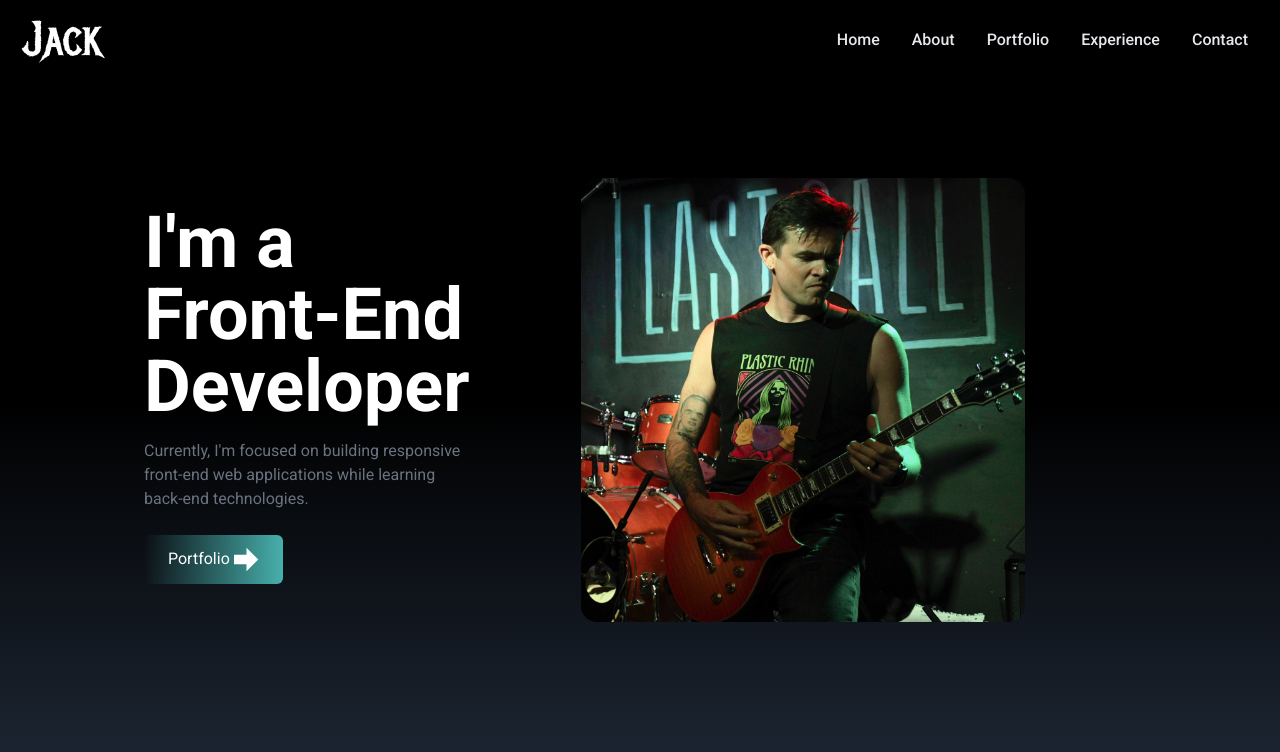
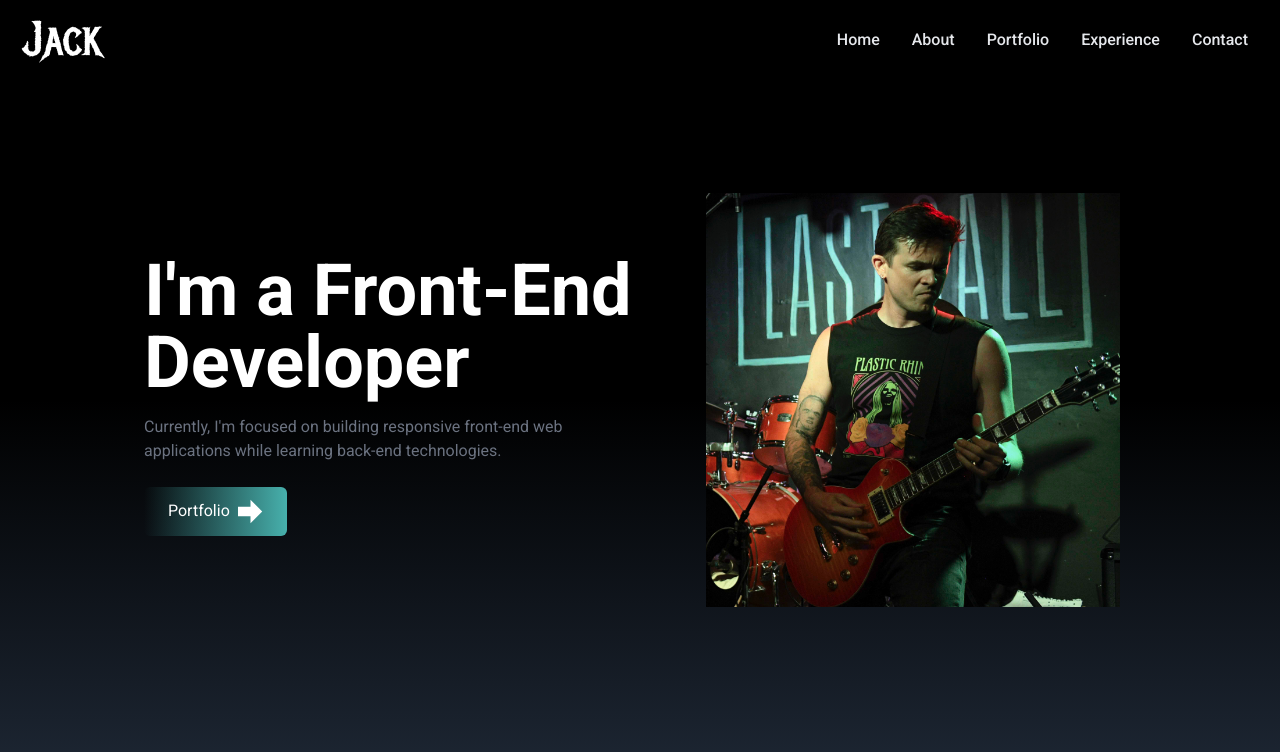
Before and after one commit to jackrobert0220/portfolio-react-tailwind, a React (Create React App) app: page / in a window 1280 px wide. Shown: the top 752 px of the page. Built offline with nearby package versions, Linux system fonts and the light colour scheme.

Commit message:
fixing size issues

```diff
--- a/src/components/Home.jsx
+++ b/src/components/Home.jsx
@@ -9,7 +9,7 @@ const Home = () => {
       className="h-screen w-full bg-gradient-to-b from-black via-black to-gray-800"
     >
       <div className="max-w-screen-lg mx-auto flex flex-col items-center justify-center h-full px-4 md:flex-row">
-        <div className="flex flex-col justify-center sm:h-full md:h-2/3">
+        <div className="flex flex-col justify-center md:h-2/3">
           <h2 className="text-4xl sm:text-7xl font-bold text-white">I'm a Front-End Developer</h2>
           <p className="text-gray-500 py-4 max-w-md">
             Currently, I'm focused on building responsive front-end web
@@ -20,13 +20,13 @@ const Home = () => {
             <button className="group text-white w-fit px-6 py-3 my-2 flex items-cenetr rounded-md bg-gradient-to-l from-[#47B0AC] to-black-100 cursor-pointer">
               Portfolio
               <span className="group-hover:rotate-90 duration-300">
-                <ImArrowRight size={25} className="ml-1" />
+                <ImArrowRight size={25} className="ml-2" />
               </span>
             </button>
           </div>
         </div>
-        <div>
-          <img src={HeroImage} alt="Jack Glazer playing the guitar at a live event" className="rounded-2xl mx-auto w-2/3 md:w-[10] mt-4 sm:mt-0" />
+        <div className="rounded-2xl mx-auto w-2/3 md:w-[10] mt-4 sm:mt-0 p-4">
+          <img src={HeroImage} alt="Jack Glazer playing the guitar at a live event"/>
         </div>
       </div>
     </div>
```
